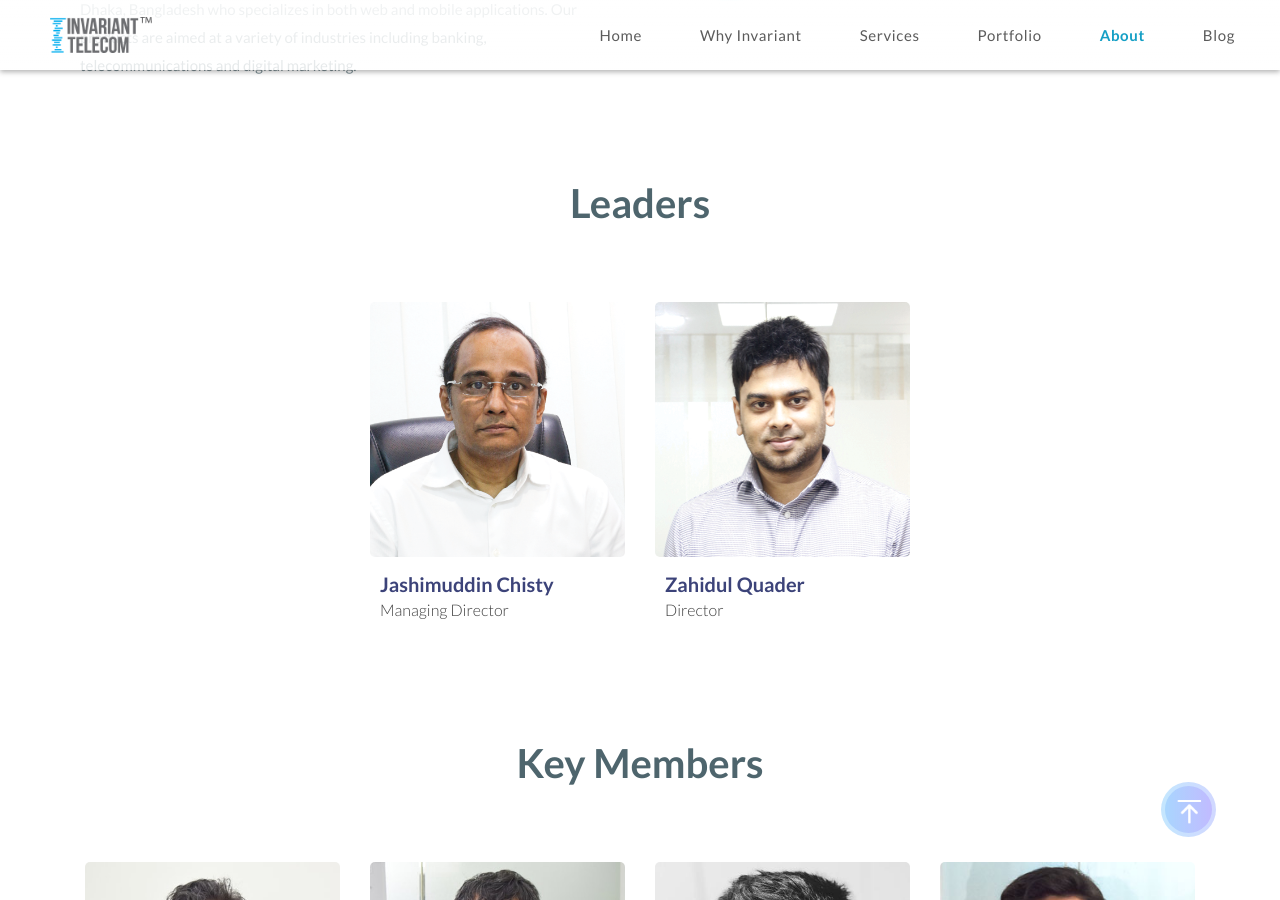
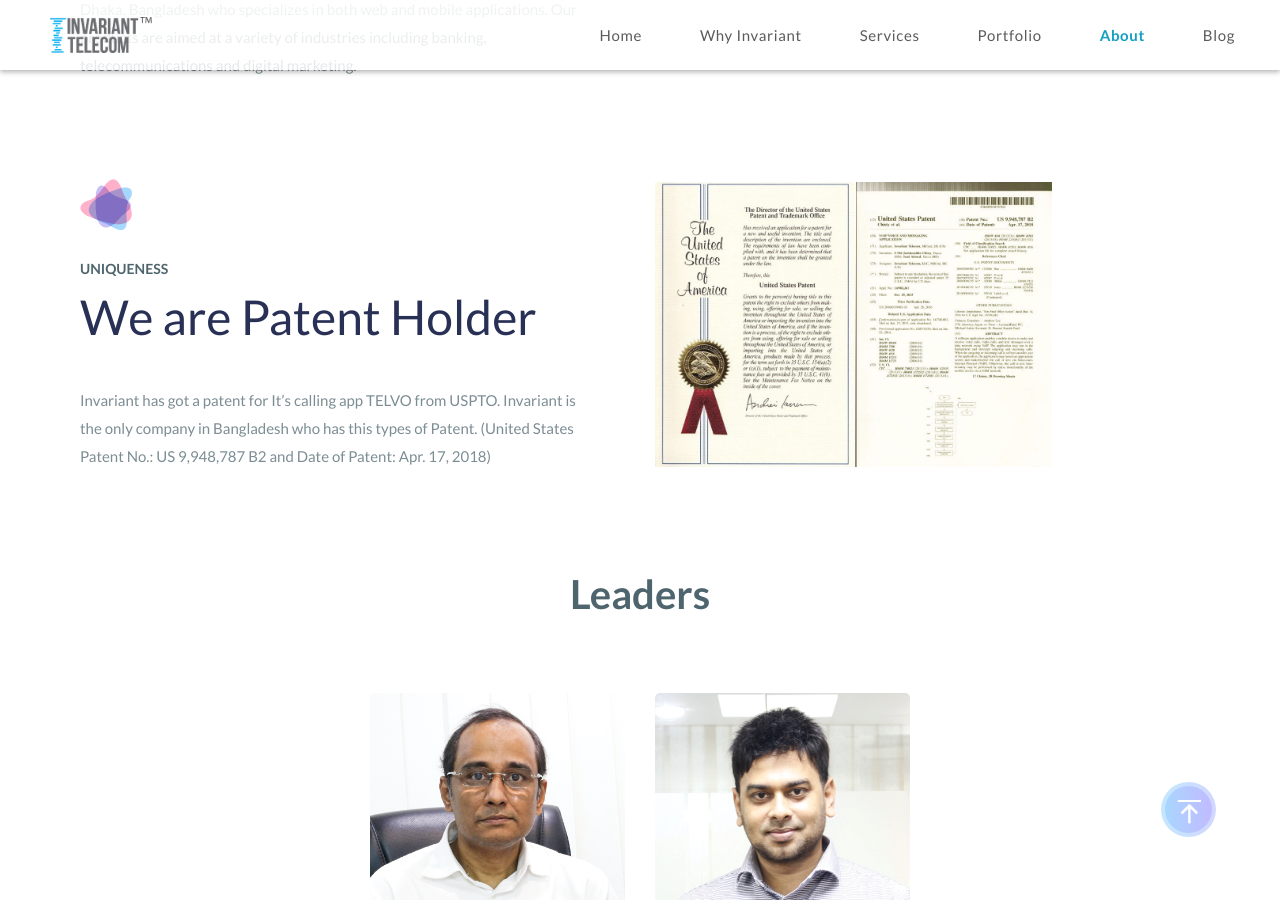
Before and after one commit to invariant-telecom/invariant-telecom.github.io, a Jekyll site: the page built from about.html, in a window 1280 px wide and 900 px high, scrolled down 797 px. Built offline with Jekyll 4.4.1, drawn with Linux system fonts in a browser that asks for light colours.

Commit message:
Added Patent Section in About Page

```diff
--- a/about.html
+++ b/about.html
@@ -26,6 +26,32 @@
     </div>
 </section>
 <!--================End Challange Area =================-->
+
+<!--================ Pattent Area =================-->
+<section class="challange_area p_50">
+    <div class="container-fluid">
+        <div class="row align-items-center">
+            <div class="col-lg-6">
+                <div class="challange_text_inner">
+                    <div class="l_title">
+                        <img src="/assets/img/icon/title-icon.png" alt="">
+                        <h6>UNIQUENESS</h6>
+                        <h2>We are Patent Holder</h2>
+                    </div>
+                    <p>
+                        Invariant has got a patent for It’s calling app TELVO from USPTO. Invariant is the only company in Bangladesh who has this types of Patent. (United States Patent No.: US 9,948,787 B2 and Date of Patent: Apr. 17, 2018)
+                    </p>
+                </div>
+            </div>
+            <div class="col-lg-4 challange_img">
+                <div class="challange_img_inner">
+                    <img class="img-fluid" src="/assets/img/pattent.jpg" alt="pattent_image">
+                </div>
+            </div>
+        </div>
+    </div>
+</section>
+<!--================ End Pattent Area =================-->
 
 <!-- <section>
     <div class="container">
```
Also changed, not shown: assets/img/pattent.jpg (added), 2 other files.
